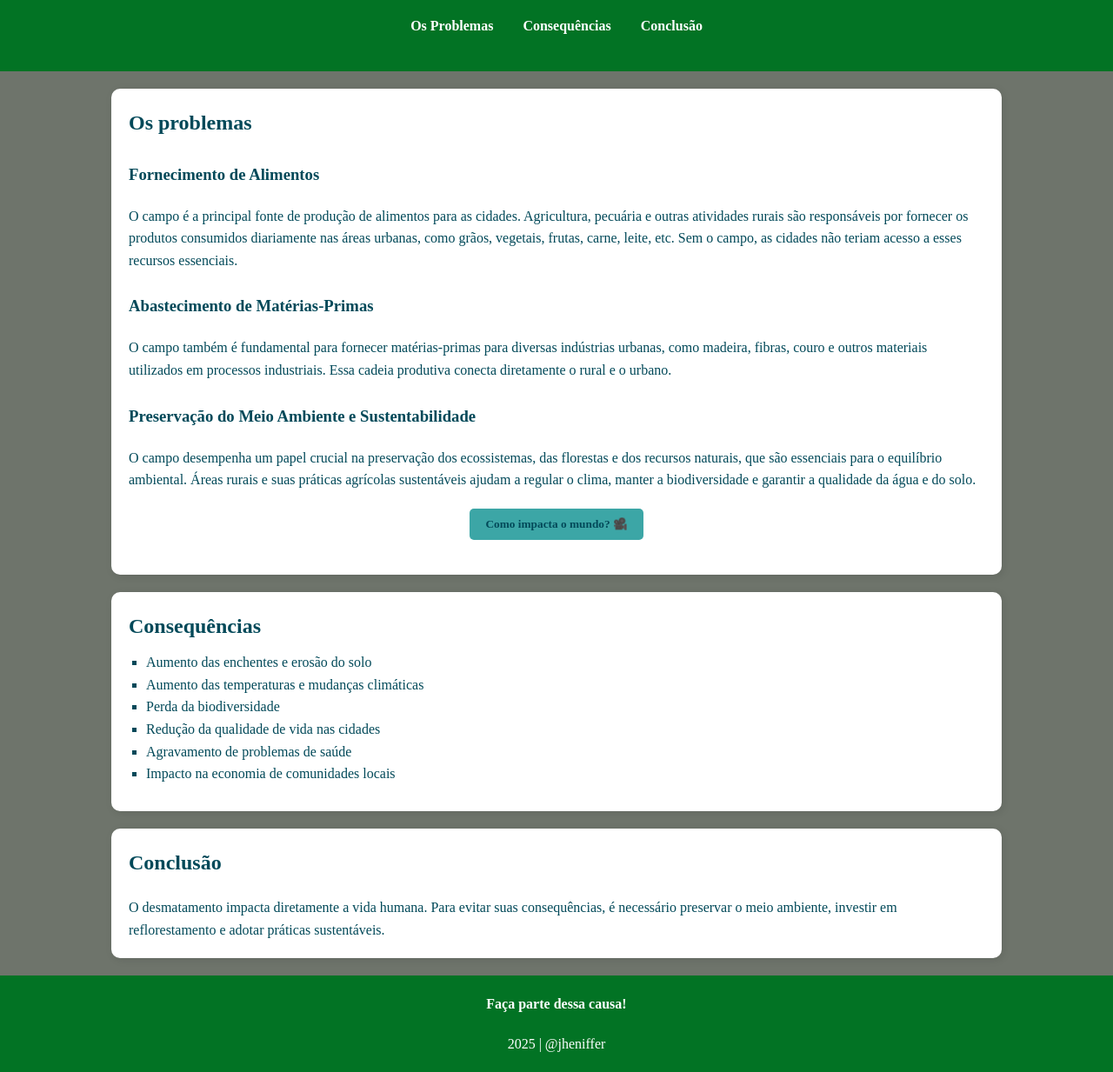
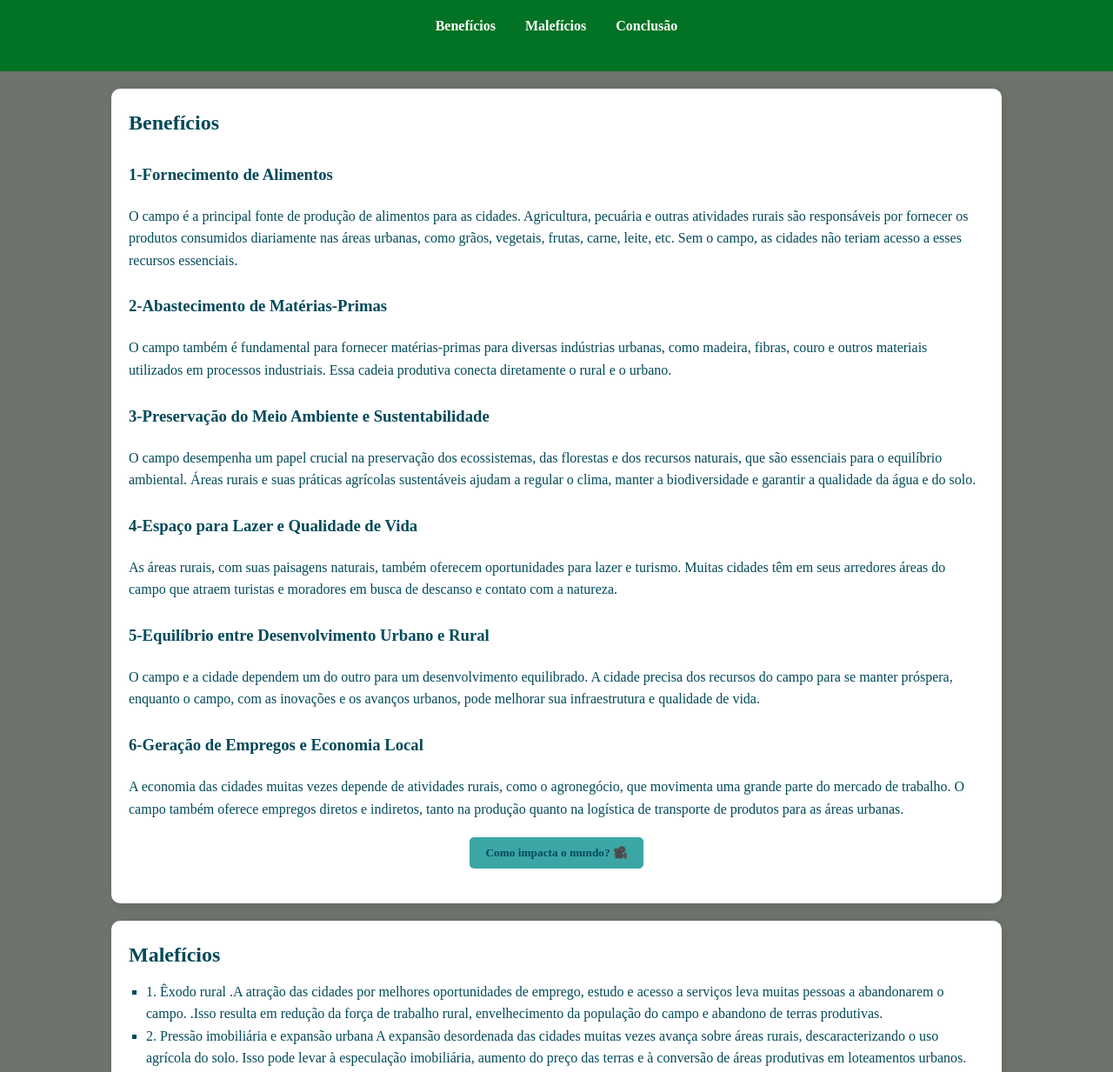
Before and after one commit to jheniffersouto/agrinho-3A-jheni, a plain HTML site: page agrinho-3A-jheni-main/projeto-agrinho-desmatamento-main/index.html in a window 1280 px wide. Shown: the part 120-1353 px from the top of the page at 87% size. Drawn offline with Linux system fonts and the light colour scheme; a web font is replaced by a local one.

Commit message:
Add files via upload

```diff
--- a/agrinho-3A-jheni-main/projeto-agrinho-desmatamento-main/index.html
+++ b/agrinho-3A-jheni-main/projeto-agrinho-desmatamento-main/index.html
@@ -12,39 +12,63 @@
         <p>A relação entre o campo e a cidade é fundamental, pois o campo abastece a cidade com recursos essenciais</p>
         <nav>
             <ul>
-                <li><a href="#problemas">Os Problemas</a></li>
-                <li><a href="#consequencias">Consequências</a></li>
+                <li><a href="#Benefícios"> Benefícios</a></li>
+                <li><a href="#Malefícios"> Malefícios </a></li>
                 <li><a href="#conclusao">Conclusão</a></li>
             </ul>
         </nav>
     </header>
 
     <main>
-        <section id="problemas" class="conteudo">
-            <h2>Os problemas</h2>
+        <section id="Benefícios" class="conteudo">
+            <h2> Benefícios</h2>
             <article>
-                <h3>Fornecimento de Alimentos</h3>
+                <h3>1-Fornecimento de Alimentos</h3>
                 <p>O campo é a principal fonte de produção de alimentos para as cidades. Agricultura, pecuária e outras atividades rurais são responsáveis por fornecer os produtos consumidos diariamente nas áreas urbanas, como grãos, vegetais, frutas, carne, leite, etc. Sem o campo, as cidades não teriam acesso a esses recursos essenciais.</p>
             </article>
 
             <article>
-                <h3>Abastecimento de Matérias-Primas</h3>
+                <h3>2-Abastecimento de Matérias-Primas</h3>
                 <p>O campo também é fundamental para fornecer matérias-primas para diversas indústrias urbanas, como madeira, fibras, couro e outros materiais utilizados em processos industriais. Essa cadeia produtiva conecta diretamente o rural e o urbano.</p>
             </article>
 
             <article>
-                <h3>Preservação do Meio Ambiente e Sustentabilidade</h3>
+                <h3>3-Preservação do Meio Ambiente e Sustentabilidade</h3>
                 <p>O campo desempenha um papel crucial na preservação dos ecossistemas, das florestas e dos recursos naturais, que são essenciais para o equilíbrio ambiental. Áreas rurais e suas práticas agrícolas sustentáveis ajudam a regular o clima, manter a biodiversidade e garantir a qualidade da água e do solo.</p>
             </article>
+
+             <article>
+                <h3>4-Espaço para Lazer e Qualidade de Vida</h3>
+                <p>As áreas rurais, com suas paisagens naturais, também oferecem oportunidades para lazer e turismo. Muitas cidades têm em seus arredores áreas do campo que atraem turistas e moradores em busca de descanso e contato com a natureza.</p>
+            </article>
+
+            <article>
+                <h3>5-Equilíbrio entre Desenvolvimento Urbano e Rural</h3>
+                <p>O campo e a cidade dependem um do outro para um desenvolvimento equilibrado. A cidade precisa dos recursos do campo para se manter próspera, enquanto o campo, com as inovações e os avanços urbanos, pode melhorar sua infraestrutura e qualidade de vida.</p>
+            </article>
+
+            <article>
+                <h3>6-Geração de Empregos e Economia Local</h3>
+                <p>A economia das cidades muitas vezes depende de atividades rurais, como o agronegócio, que movimenta uma grande parte do mercado de trabalho. O campo também oferece empregos diretos e indiretos, tanto na produção quanto na logística de transporte de produtos para as áreas urbanas.</p>
+            </article>
+
 
             <button class="cta-button">Como impacta o mundo? 🎥</button>
         </section>
 
-        <section id="consequencias" class="conteudo">
-            <h2>Consequências</h2>
+        <section id="Malefícios" class="conteudo">
+            <h2>Malefícios</h2>
             <ul>
-                <li>Aumento das enchentes e erosão do solo</li>
-                <li>Aumento das temperaturas e mudanças climáticas</li>
+                <li>1. Êxodo rural
+
+   .A atração das cidades por melhores oportunidades de emprego, estudo e acesso a serviços leva muitas pessoas a abandonarem o campo.
+
+
+.Isso resulta em redução da força de trabalho rural, envelhecimento da população do campo e abandono de terras produtivas.</li>
+                <li>2. Pressão imobiliária e expansão urbana
+A expansão desordenada das cidades muitas vezes avança sobre áreas rurais, descaracterizando o uso agrícola do solo.
+
+Isso pode levar à especulação imobiliária, aumento do preço das terras e à conversão de áreas produtivas em loteamentos urbanos.</li>
                 <li>Perda da biodiversidade</li>
                 <li>Redução da qualidade de vida nas cidades</li>
                 <li>Agravamento de problemas de saúde</li>
@@ -54,7 +78,7 @@
 
         <section id="conclusao" class="conteudo">
             <h2>Conclusão</h2>
-            <p>O desmatamento impacta diretamente a vida humana. Para evitar suas consequências, é necessário preservar o meio ambiente, investir em reflorestamento e adotar práticas sustentáveis.</p>
+            <p>O campo é um pilar essencial para o funcionamento das cidades. Ele não só garante a alimentação e a matéria-prima necessária para as atividades urbanas, mas também desempenha um papel ambiental e social crucial. A conexão entre campo e cidade é um ciclo que, quando bem equilibrado, traz benefícios para ambas as partes e para a sociedade como um todo.</p>
         </section>
     </main>
 
```
Also changed, not shown: 1 other file.
